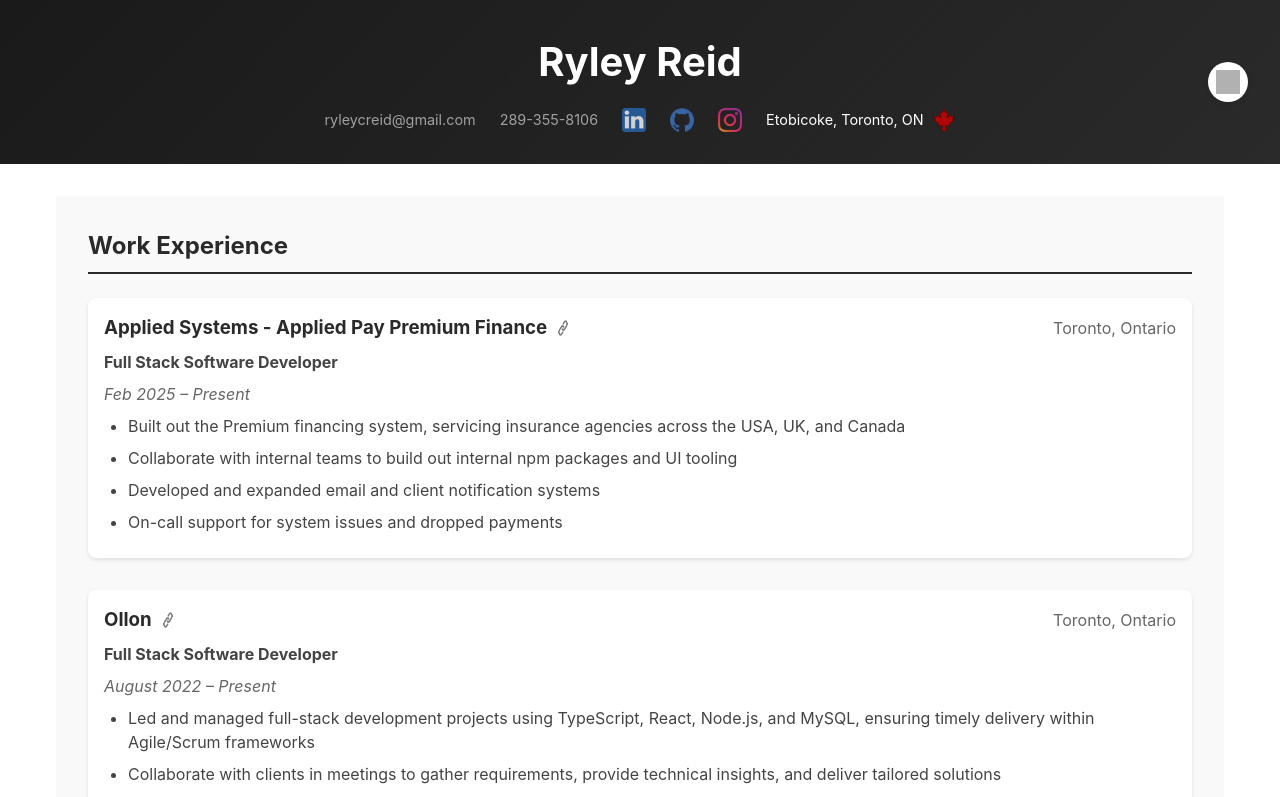
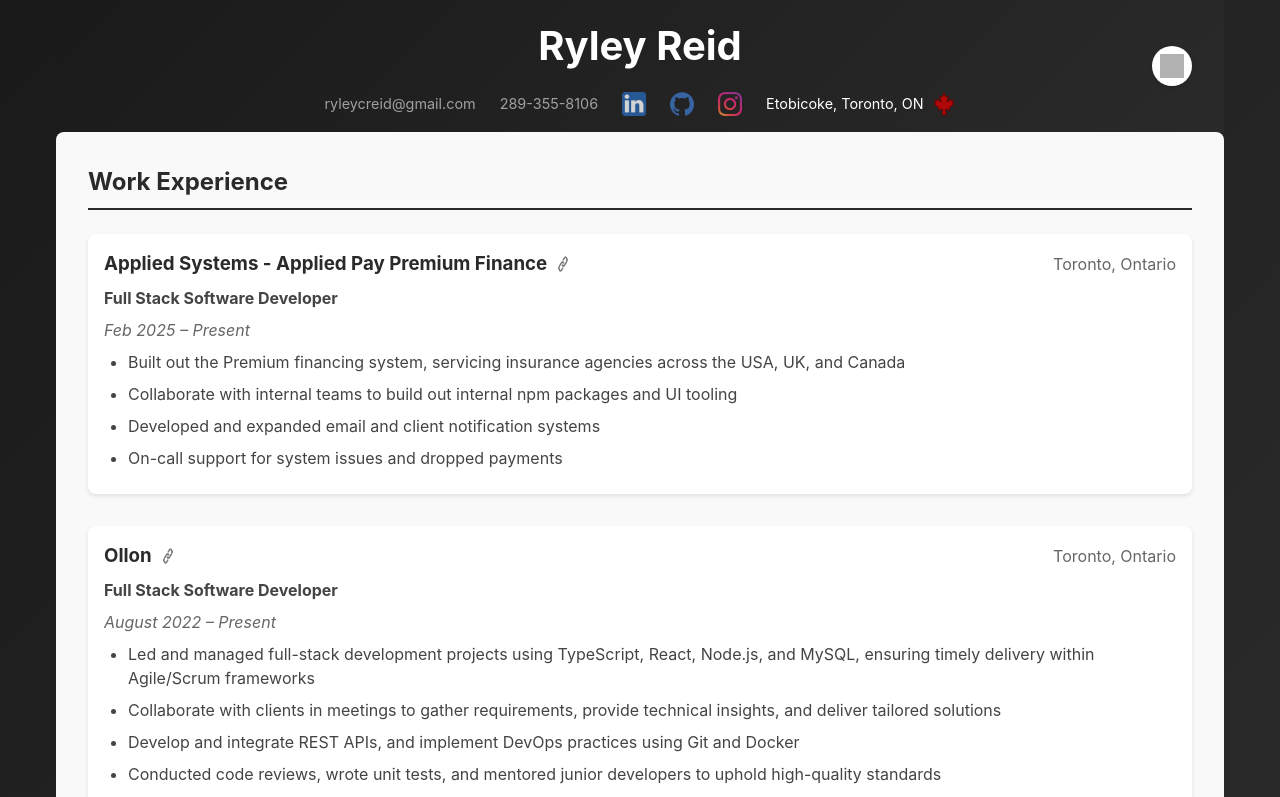
Before and after one commit to RyleyReid/ryleyreid.com, a React (Vite) app: page / in a window 1280 px wide. Shown: the top 797 px of the page. Built offline with nearby package versions, Linux system fonts and the light colour scheme; no server answers; grey boxes are pictures that could not be loaded.

Commit message:
round corners and add background

```diff
--- a/src/App.tsx
+++ b/src/App.tsx
@@ -1,18 +1,33 @@
+import Header from './components/Header';
 import Experience from './components/Experience';
 import Education from './components/Education';
-import Header from './components/Header';
 import Skills from './components/Skills';
-import { AppContainer, MainContent } from './styles';
+import Background3D from './components/Background3D';
+import styled from '@emotion/styled';
+
+const AppContainer = styled.div`
+  min-height: 100vh;
+  background: transparent;
+`;
+
+const ContentContainer = styled.div`
+  max-width: 1200px;
+  margin: 0 auto;
+  padding: 0 1rem;
+  position: relative;
+  z-index: 1;
+`;
 
 function App() {
   return (
     <AppContainer>
-      <Header />
-      <MainContent>
+      <Background3D />
+      <ContentContainer>
+        <Header />
         <Experience />
         <Education />
         <Skills />
-      </MainContent>
+      </ContentContainer>
     </AppContainer>
   );
 }
--- /dev/null
+++ b/src/components/Background3D/index.tsx
@@ -0,0 +1,87 @@
+import { useRef, useState } from 'react';
+import { Canvas, useFrame } from '@react-three/fiber';
+import { Text, Float, PerspectiveCamera } from '@react-three/drei';
+import * as THREE from 'three';
+import { skills } from '../Skills/content';
+
+interface FloatingTextProps {
+  text: string;
+  position: [number, number, number];
+  color: string;
+}
+
+const FloatingText = ({ text, position, color }: FloatingTextProps) => {
+  const meshRef = useRef<THREE.Mesh>(null);
+  const [hovered, setHovered] = useState(false);
+
+  useFrame((state) => {
+    if (!meshRef.current) return;
+
+    // Gentle floating motion
+    meshRef.current.position.y = position[1] + Math.sin(state.clock.elapsedTime * 0.5 + position[0]) * 0.2;
+    meshRef.current.rotation.x = Math.sin(state.clock.elapsedTime * 0.2) * 0.1;
+    meshRef.current.rotation.y = Math.sin(state.clock.elapsedTime * 0.1) * 0.1;
+  });
+
+  return (
+    <Float
+      speed={1.5}
+      rotationIntensity={0.2}
+      floatIntensity={0.5}
+    >
+      <Text
+        ref={meshRef}
+        position={position}
+        fontSize={0.5}
+        color={hovered ? '#3498db' : color}
+        anchorX="center"
+        anchorY="middle"
+        onPointerOver={() => setHovered(true)}
+        onPointerOut={() => setHovered(false)}
+      >
+        {text}
+      </Text>
+    </Float>
+  );
+};
+
+const Background3D = () => {
+  const colors = ['#ffffff', '#e0e0e0', '#d0d0d0'];
+
+  return (
+    <div style={{
+      position: 'fixed',
+      top: 0,
+      left: 0,
+      width: '100%',
+      height: '100%',
+      zIndex: -1,
+      background: 'linear-gradient(135deg, #1a1a1a 0%, #2a2a2a 100%)'
+    }}>
+      <Canvas>
+        <PerspectiveCamera makeDefault position={[0, 0, 10]} />
+        <ambientLight intensity={0.5} />
+        <pointLight position={[10, 10, 10]} intensity={1} />
+
+        {skills.map((skill, index) => {
+          const angle = (index / skills.length) * Math.PI * 2;
+          const radius = 5;
+          const x = Math.cos(angle) * radius;
+          const y = Math.sin(angle) * radius;
+          const z = (Math.random() - 0.5) * 2;
+
+          return (
+            <FloatingText
+              key={skill}
+              text={skill}
+              position={[x, y, z]}
+              color={colors[index % colors.length]}
+            />
+          );
+        })}
+      </Canvas>
+    </div>
+  );
+};
+
+export default Background3D;
--- a/src/components/Education/styles.ts
+++ b/src/components/Education/styles.ts
@@ -3,7 +3,7 @@
 export const Section = styled.section`
   padding: 2rem;
   background-color: #ffffff;
-  border-radius: 8px;
+  border-radius: 0px 0px 8px 8px;
   box-shadow: 0 2px 4px rgba(0, 0, 0, 0.1);
   margin-bottom: 2rem;
 `;
--- a/src/components/Experience/styles.ts
+++ b/src/components/Experience/styles.ts
@@ -4,6 +4,7 @@
   padding: 2rem;
   max-width: 1200px;
   margin: 0 auto;
+  border-radius: 8px 8px 0px 0px;
   background-color: #f9f9f9;
 `;
 
--- a/src/components/Header/styles.ts
+++ b/src/components/Header/styles.ts
@@ -2,7 +2,7 @@
 
 export const HeaderContainer = styled.header`
   text-align: center;
-  padding: 2rem 0;
+  padding: 1rem 0;
   background: linear-gradient(135deg, #1a1a1a 0%, #2a2a2a 100%);
   color: white;
   position: relative;
```
